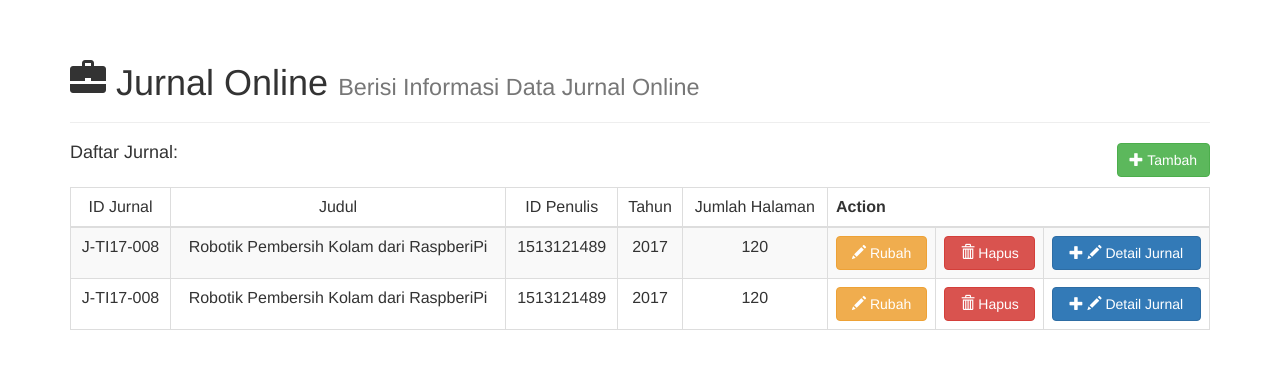
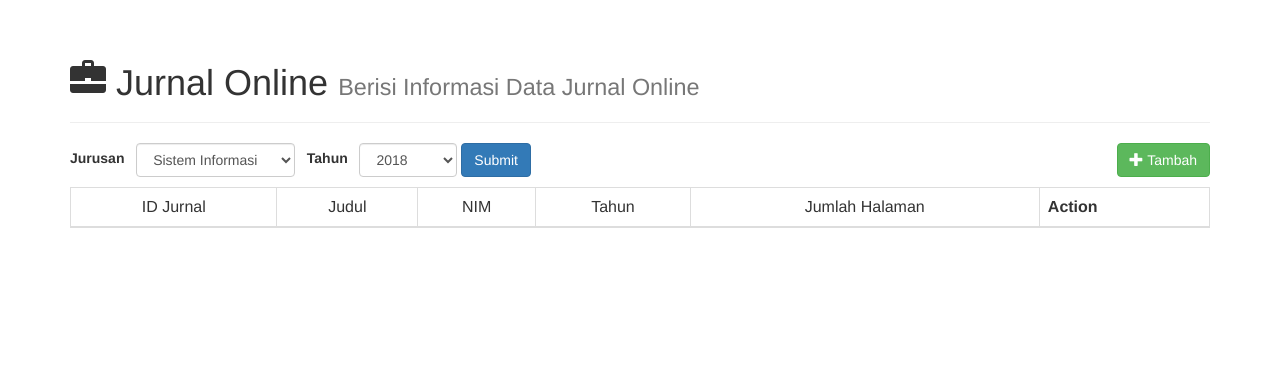
Before and after one commit to tukangk3tik/e-journal-IBBI, a CodeIgniter app: page /ejurnalibbi/index.php/jurnal/index in a window 1280 px wide. Shown: the part 52-421 px from the top of the page. Run offline with CodeIgniter, Linux system fonts and the light colour scheme; data that the repository does not hold is empty.

Commit message:
Update jurnal menu

```diff
--- a/admin-side/application/controllers/Jurnal.php
+++ b/admin-side/application/controllers/Jurnal.php
@@ -3,8 +3,16 @@ defined('BASEPATH') OR exit('No direct script access allowed');
 
 class Jurnal extends CI_Controller {
 
-	public function index()
-	{
+	public function __construct(){
+		parent::__construct();
+		$this->load->model('jurnal_model');
+	}
+
+	public function index(){
 		$this->load->view('jurnal_view');
-    }
+	}
+
+	public function data(){
+		echo json_encode($this->jurnal_model->ambilJurnal()->result());
+	}
 }
--- /dev/null
+++ b/admin-side/application/models/Jurnal_model.php
@@ -0,0 +1,11 @@
+<?php
+
+class Jurnal_model extends CI_Model{
+
+    public function ambilJurnal(){
+        $query = $this->db->get("tbljurnal");
+
+        return $query;
+    }
+
+}
--- a/admin-side/application/views/jurnal_view.php
+++ b/admin-side/application/views/jurnal_view.php
@@ -5,7 +5,7 @@
             <div class="modal fade" tabindex="-1" role="dialog" id="form-jurnal">
                 <div class="modal-dialog">
                     <div class="modal-content">
-                        <div class="modal-header"><h3>Form Mahasiswa</h3></div>
+                        <div class="modal-header"><h3>Form Jurnal</h3></div>
                         <div class="modal-body">
                             <div class="form-group">
                                 <label for="idjurnal">ID Jurnal</label>
@@ -16,23 +16,14 @@
                                 <input type="text" id="judul" class="form-control">
                             </div>
                             <div class="form-group">
-                                <label for="idpenulis">ID Penulis</label>
-                                <input type="text" id="idpenulis" class="form-control">
-                            </div>
-                            <div class="form-group col-md-6">
-                                <label for="fakultas">Fakultas</label>
-                                <select id="fakultas" class="form-control">
-                                    <option value="stmik">STMIK</option>
-                                    <option value="stie">STIE</option>
-                                </select>
+                                <label for="nim">NIM</label>
+                                <input type="text" id="nim" class="form-control">
                             </div>
                             <div class="form-group col-md-6">
                                 <label for="jurusan">Jurusan</label>
                                 <select id="jurusan" class="form-control" value="">
-                                    <option value="si">Sistem Informasi</option>
-                                    <option value="ti">Teknik Informatika</option>
-                                    <option value="ak">Akuntansi</option>
-                                    <option value="mn">Manajemen</option>
+                                    <option value="SI">Sistem Informasi</option>
+                                    <option value="TI">Teknik Informatika</option>
                                 </select>
                             </div>
                             <div class="form-group col-md-6">
@@ -41,7 +32,7 @@
                             </div>
                             <div class="form-group col-md-6">
                                 <label for="jumlahhal">Jumlah Halaman</label>
-                                <input type="text" id="jumlahhal" class="form-control">
+                                <input type="text" id="jumlahhalaman" class="form-control">
                             </div>
                             <div class="form-group">
                                 <label for="ringkasan">Ringkasan</label>
@@ -61,45 +52,50 @@
         <div class="page-header">
             <h1><span class="glyphicon glyphicon-briefcase"></span> Jurnal Online <small>Berisi Informasi Data Jurnal Online</small></h1>
         </div>
-        <button class="btn btn-success pull-right" data-toggle="modal" data-target="#form-jurnal">
+        <button class="btn btn-success pull-right" data-toggle="modal" id="tambah">
             <span class="glyphicon glyphicon-plus"></span> Tambah
         </button>
-        <h4>Daftar Jurnal:</h4>
+        <!--h4>Daftar Jurnal:</h4-->
+        <div class="form-inline">
+            <div class="form-group">
+                <label for="jurusan">Jurusan &nbsp;</label>
+                <select name="" id="jurusan" class="form-control">
+                    <option value="si">Sistem Informasi</option>
+                    <option value="ti">Teknik Informatika</option>
+                </select>
+            </div>
+            <div class="form-group">
+                <label for="tahun">&nbsp; Tahun &nbsp;</label>
+                <select name="" id="tahun" class="form-control">
+                    <option value="18">2018</option>
+                    <option value="17">2017</option>
+                    <option value="16">2016</option>
+                    <option value="15">2015</option>
+                    <option value="14">2014</option>
+                    <option value="13">2013</option>
+                    <option value="12">2012</option>
+                    <option value="11">2011</option>
+                    <option value="10"><= 2010 </option>
+                </select>
+            </div>
+            <button id="submit" class="btn btn-primary">Submit</button>
+        </div>
         <div class="clearfix"></div>
         <table class="table table-bordered table-striped table-hover" style="margin-top: 10px; text-align: center;">
             <thead>
                 <tr>
                     <td>ID Jurnal</td>
                     <td>Judul</td>
-                    <td>ID Penulis</td>
+                    <td>NIM</td>
                     <td>Tahun</td>
                     <td>Jumlah Halaman</td>
                     <th colspan="3">Action</th>
                 </tr>
             </thead>
-            <tbody>
-                <tr>
-                    <td>J-TI17-008</td>
-                    <td>Robotik Pembersih Kolam dari RaspberiPi</td>
-                    <td>1513121489</td>
-                    <td>2017</td>
-                    <td>120</td>
-                    <td><button class="btn btn-warning btn-block" data-toggle="modal" data-target="#form-jurnal"><span class="glyphicon glyphicon-pencil"></span> Rubah</button></td>
-                    <td><button class="btn btn-danger btn-block"><span class="glyphicon glyphicon-trash"></span> Hapus</button></td>
-                    <td><a href="jurnaldetail" class="btn btn-primary btn-block"><span class="glyphicon glyphicon-plus"></span> <span class="glyphicon glyphicon-pencil"></span> Detail Jurnal</a></td>
-                </tr>
-                <tr>
-                    <td>J-TI17-008</td>
-                    <td>Robotik Pembersih Kolam dari RaspberiPi</td>
-                    <td>1513121489</td>
-                    <td>2017</td>
-                    <td>120</td>
-                    <td><button class="btn btn-warning btn-block" data-toggle="modal" data-target="#form-jurnal"><span class="glyphicon glyphicon-pencil"></span> Rubah</button></td>
-                    <td><button class="btn btn-danger btn-block"><span class="glyphicon glyphicon-trash"></span> Hapus</button></td>
-                    <td><a href="jurnaldetail" class="btn btn-primary btn-block"><span class="glyphicon glyphicon-plus"></span> <span class="glyphicon glyphicon-pencil"></span>  Detail Jurnal</a></td>
-                </tr>
+            <tbody id="table-jurnal" >
             </tbody>
         </table>
     </div>
 
+    <script src="assets/js/app/jurnal.js"></script>
 <?php $this->load->view("components/footer");?>
--- a/admin-side/application/views/user_view.php
+++ b/admin-side/application/views/user_view.php
@@ -34,7 +34,7 @@ $this->load->view("components/navbar");
                                 <label for="status">Status</label>
                                 <select id="status" class="form-control" name="status">
                                     <option value="AKD">Akademik</option>
-                                    <option value="DOS">Dosen</option>
+                                    <!--option value="DOS">Dosen</option-->
                                     <option value="MHS">Mahasiswa</option>
                                 </select>
                             </div>
--- /dev/null
+++ b/admin-side/assets/js/app/jurnal.js
@@ -0,0 +1,33 @@
+
+$(document).ready(function(){
+    tampilJurnal();
+
+    $("#tambah").click(function(){
+        $("form")[0].reset();
+        $("#form-jurnal").modal("show");
+    })
+})
+
+function tampilJurnal(){
+    $.ajax({
+        url: "jurnal/data",
+        type: "ajax",
+        dataType: "JSON",
+        success: function(data){
+            var html = "";
+            $.each(data,function(key,item){
+                html += "<tr>" +
+                            "<td>"+ item.idjurnal +"</td>" +
+                            "<td>"+ item.judul +"</td>" +
+                            "<td>"+ item.nim +"</td>" +
+                            "<td>"+ item.tahun +"</td>" +
+                            "<td>"+ item.jumlahhalaman +"</td>" +
+                            "<td><button class='btn btn-warning btn-block' data-id='"+ item.idjurnal +"'><span class='glyphicon glyphicon-pencil'></span> Rubah</button></td>" +
+                            "<td><button class='btn btn-danger btn-block data-id='"+ item.idjurnal +"'><span class='glyphicon glyphicon-trash'></span> Hapus</button></td>" +
+                            "<td><a href='jurnaldetail' data-idjurnal='"+ item.idjurnal +"' class='btn btn-primary btn-block'><span class='glyphicon glyphicon-plus'></span> <span class='glyphicon glyphicon-pencil'></span> Detail Jurnal</a></td>" +
+                        "</tr>";
+            });
+            $("tbody#table-jurnal").html(html);
+        }
+    })
+}
```
Also changed, not shown: admin-side/application/controllers/Profil.php (+67 -3 lines), admin-side/application/models/User_model.php (+6 -17 lines), admin-side/application/views/profil_view.php (+38 -25 lines), admin-side/assets/img/admin.png (added).
